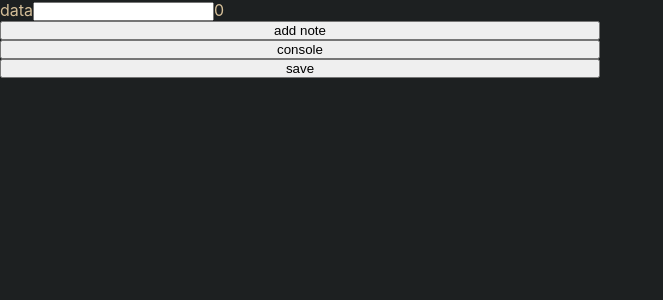
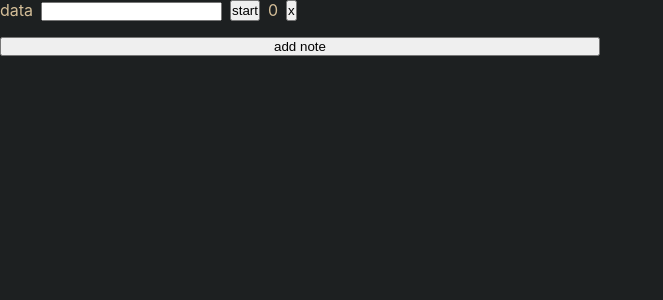
Before and after one commit to jbaagaard/tasks, a Next.js app: page / in a window 1280 px wide. Both pictures are taken after a click on the button "add note". Shown: the top 300 px of the page, without its empty margins (0-663 px from the left). Built offline with nearby package versions, Linux system fonts and the light colour scheme.

Commit message:
added timing

```diff
--- a/features/NoteBlock/NoteBlock.styled.ts
+++ b/features/NoteBlock/NoteBlock.styled.ts
@@ -4,7 +4,7 @@ export const Wrapper = styled.div`
   max-width: 600px;
   display: flex;
   flex-direction: column;
-
+gap: 16px;
 `
 
 
--- a/features/NoteBlock/index.tsx
+++ b/features/NoteBlock/index.tsx
@@ -1,53 +1,56 @@
 import * as S from "./NoteBlock.styled"
 import {useState} from "react";
-import * as Types from "../types";
 import NoteComponent from "../NoteComponent";
 import {saveBlock} from "../api";
+import {emptyNote} from "../noteUtils";
+import {INote, INoteBlock} from "../types";
 
-interface NoteBlockProps{
-    noteBlock:Types.INoteBlock
+interface NoteBlockProps {
+    noteBlock: INoteBlock
 }
-const NoteBLock = ({noteBlock}:NoteBlockProps) => {
-const [notes,setNotes] = useState<Types.INote[]>(noteBlock.notes)
 
-    function save(){
+const NoteBLock = ({noteBlock}: NoteBlockProps) => {
+    const [notes, setNotes] = useState<INote[]>(noteBlock.notes)
 
-    }
 
-    function handleNoteComponentOnChange(note:Types.INote) {
-    const tempNotes = notes
+    function handleNoteComponentOnChange(note: INote) {
+        const tempNotes = notes
         for (let i = 0; i < tempNotes.length; i++) {
-            if(tempNotes[i].id === note.id){
+            if (tempNotes[i].id === note.id) {
                 tempNotes[i] = note
             }
         }
+        save(tempNotes)
         setNotes(tempNotes)
     }
 
     function addNote() {
-    const newNote:Types.INote = {data: "", id: Math.random()+""+Math.random(), minutesSpend: 0, completion: "Not Started", text: "",active:false}
-        setNotes(notes=>[...notes,newNote])
+        const newNote: INote = emptyNote()
+        setNotes(notes => [...notes, newNote])
     }
 
-    async function handleSaveOnClick() {
-    let saveData =     noteBlock
+    async function save(notes: INote[]) {
+        let saveData = noteBlock
         noteBlock.notes = notes
-    await saveBlock(saveData)
-        alert("saved")
+        await saveBlock(saveData)
+    }
+
+    function handleNoteOnDelete(id:string) {
+        let tempNotes = notes.filter(n=>n.id!==id)
+        save(tempNotes)
+        setNotes(tempNotes)
     }
 
     return (
         <S.Wrapper>
             <S.Notes>
                 {
-                    notes.map(n=>
-                        <NoteComponent key={n.id} note={n} onChange={handleNoteComponentOnChange}/>
+                    notes.map(n =>
+                        <NoteComponent key={n.id} note={n} onChange={handleNoteComponentOnChange} onDelete={handleNoteOnDelete}/>
                     )
                 }
             </S.Notes>
             <button onClick={addNote}>add note</button>
-            <button onClick={()=>console.log(notes)}>console</button>
-            <button onClick={handleSaveOnClick}>save</button>
         </S.Wrapper>
     )
 }
--- a/features/NoteComponent/NoteComponent.styled.ts
+++ b/features/NoteComponent/NoteComponent.styled.ts
@@ -1,7 +1,10 @@
 import styled from "styled-components";
 
 export const Wrapper = styled.div`
-display: flex`
+  display: flex;
+  gap: 8px;
+
+`
 
 export const DataWrapper = styled.div`
 
@@ -18,3 +21,11 @@ export const Input = styled.input`
 export const TimeWrapper = styled.div`
 
 `
+
+export const StartButton = styled.button`
+
+`
+
+export const DeleteButton = styled.button`
+
+`
--- a/features/NoteComponent/index.tsx
+++ b/features/NoteComponent/index.tsx
@@ -1,18 +1,62 @@
 import * as S from "./NoteComponent.styled"
 import {INote} from "../types";
-import {useState} from "react";
+import {useEffect, useRef, useState} from "react";
+import {useInterval} from "../useInterval";
 
-interface NoteComponentProps{
-    note:INote
-    onChange:(note:INote) => void
+
+interface NoteComponentProps {
+    note: INote
+    onChange: (note: INote) => void
+    onDelete:(id:string)=>void
 }
-const NoteComponent = ({note,onChange}:NoteComponentProps) => {
-    const [text,setText] = useState(note.text)
-    function handleTextOnChange(changeEvent:any) {
+
+const NoteComponent = ({note, onChange, onDelete}: NoteComponentProps) => {
+    const [text, setText] = useState(note.text)
+    const [active, setActive] = useState(note.active)
+    const [time, setTime] = useState(note.timeSpend)
+    const [lastUpdatedTimeSpend, setLastUpdatedTimeSpend] = useState(note.lastUpdatedTimeSpend)
+
+    function handleTextOnChange(changeEvent: any) {
         setText(changeEvent.currentTarget.value)
         let tempNote = note
         tempNote.text = changeEvent.currentTarget.value
         onChange(tempNote)
+    }
+
+
+    useEffect(() => {
+        tick();
+    }, [])
+
+    useInterval(() => {
+        tick();
+    }, active ? 1000 : null)
+
+    function tick() {
+        if (!active) return
+        let tempNote = note
+        const currentTime = new Date().getTime()
+        tempNote.timeSpend += (currentTime - lastUpdatedTimeSpend)
+        tempNote.lastUpdatedTimeSpend = currentTime
+        setLastUpdatedTimeSpend(currentTime)
+        onChange(tempNote)
+        setTime(tempNote.timeSpend)
+    }
+
+    function handleStartButtonOnClick() {
+        if (!active) setLastUpdatedTimeSpend(new Date().getTime())
+        let tempNote = note
+        tempNote.active = !active
+        setActive(active => !active)
+        onChange(tempNote);
+    }
+
+    useEffect(() => {
+        console.log({active})
+    }, [active])
+
+    function handleOnDeleteClick() {
+        onDelete(note.id)
     }
 
     return (
@@ -23,9 +67,11 @@ const NoteComponent = ({note,onChange}:NoteComponentProps) => {
             <S.InputWrapper>
                 <S.Input value={text} onChange={handleTextOnChange}/>
             </S.InputWrapper>
+            <S.StartButton onClick={handleStartButtonOnClick}>{active ? "pause" : "start"}</S.StartButton>
             <S.TimeWrapper>
-                {note.minutesSpend}
+                {Math.round(time / 1000)}
             </S.TimeWrapper>
+            <S.DeleteButton onClick={handleOnDeleteClick}>x</S.DeleteButton>
         </S.Wrapper>
     )
 }
--- a/features/api.ts
+++ b/features/api.ts
@@ -1,4 +1,5 @@
-import {INoteBlock} from "./types";
+import {INoteBlock, JSONINoteBlock} from "./types";
+import {convertJSONINoteBLock} from "./noteUtils";
 
 function dateToDaySignature(date:Date){
     return date.getFullYear()+"-"+date.getMonth()+"/"+date.getDate()
@@ -14,8 +15,7 @@ export async function saveBlock(noteBlock:INoteBlock){
 export async function loadBlock(date:Date){
     let res = window.localStorage.getItem("block:"+dateToDaySignature(date))
     if(!!res){
-        let parsedRes = JSON.parse(res) as any
-        parsedRes.date = new Date(parsedRes.date)
-        return parsedRes
+        let parsedRes = JSON.parse(res) as JSONINoteBlock
+        return convertJSONINoteBLock(parsedRes)
     }
 }
--- a/features/noteUtils.ts
+++ b/features/noteUtils.ts
@@ -0,0 +1,32 @@
+import {INote, INoteBlock, JSONINote, JSONINoteBlock} from "./types";
+
+export function emptyNote(): INote {
+    return {
+        lastUpdatedTimeSpend: new Date().getTime(),
+        data: "",
+        id: Math.random() + "" + Math.random(),
+        timeSpend: 0,
+        completion: "Not Started",
+        text: "",
+        active: false
+    }
+}
+
+export function convertJSONINoteBLock(JSONNodeBlock: JSONINoteBlock): INoteBlock {
+    let notes: INote[] = []
+    for (let i = 0; i < JSONNodeBlock.notes.length; i++) {
+        notes.push({
+            active: JSONNodeBlock.notes[i].active,
+            completion: JSONNodeBlock.notes[i].completion,
+            data: JSONNodeBlock.notes[i].data,
+            id: JSONNodeBlock.notes[i].id,
+            lastUpdatedTimeSpend: JSONNodeBlock.notes[i].lastUpdatedTimeSpend,
+            text: JSONNodeBlock.notes[i].text,
+            timeSpend: JSONNodeBlock.notes[i].timeSpend
+
+        })
+    }
+    return {
+        date: new Date(JSONNodeBlock.date), id: JSONNodeBlock.id, notes: notes
+    }
+}
--- /dev/null
+++ b/features/useInterval.ts
@@ -0,0 +1,22 @@
+import {useEffect, useRef} from "react";
+
+export function useInterval(callback: any, delay: any) {
+    const savedCallback = useRef() as any;
+
+    // Remember the latest callback.
+    useEffect(() => {
+        savedCallback.current = callback;
+    }, [callback]);
+
+    // Set up the interval.
+    useEffect(() => {
+        function tick() {
+            savedCallback.current();
+        }
+
+        if (delay !== null) {
+            let id = setInterval(tick, delay);
+            return () => clearInterval(id);
+        }
+    }, [delay]);
+}
```
Also changed, not shown: features/types.ts (+13 -13 lines).
